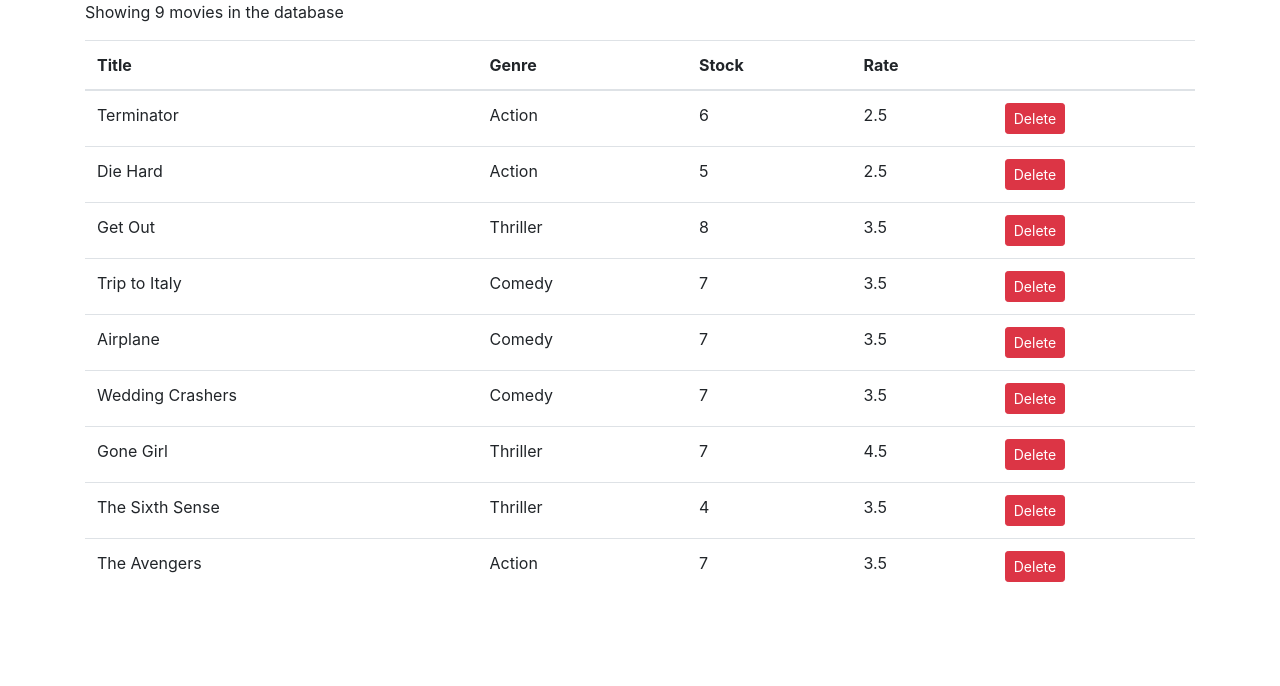
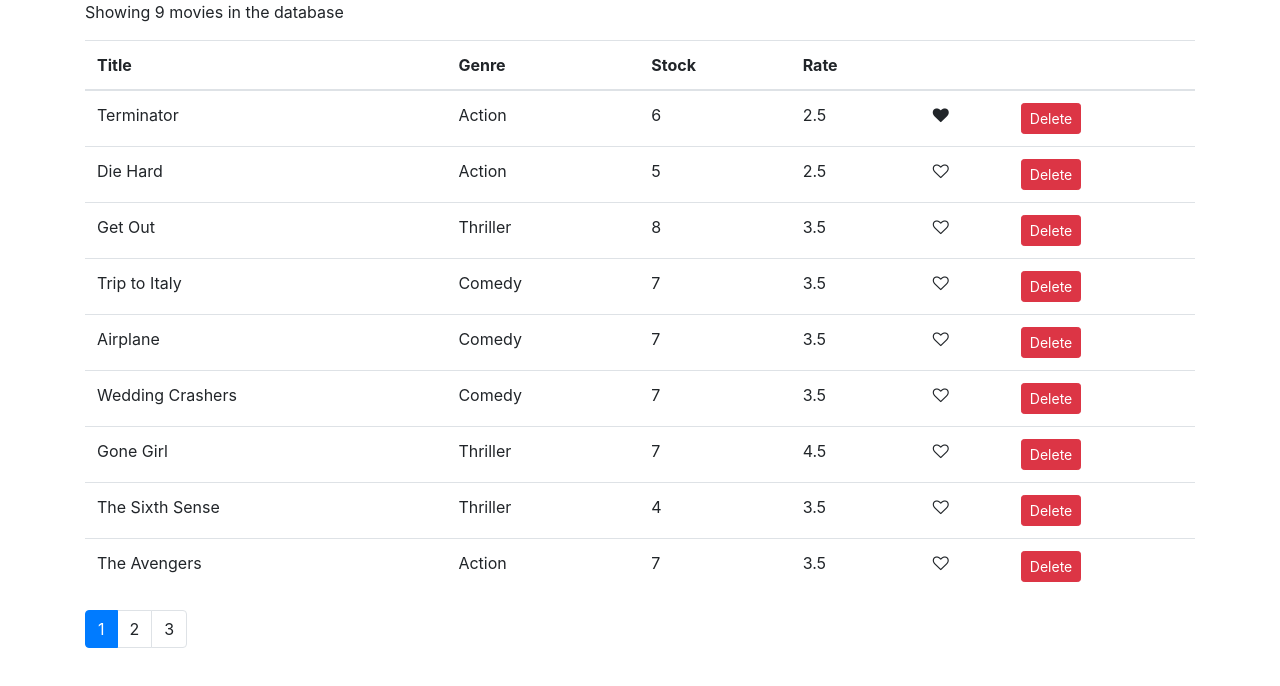
Before and after one commit to faraz2891/react_vidly, a React (Create React App) app: page / in a window 1280 px wide. Shown: the top 686 px of the page. Built offline with nearby package versions, Linux system fonts and the light colour scheme.

Commit message:
update pagination handling, interfaces and liked component working

```diff
--- a/package.json
+++ b/package.json
@@ -5,6 +5,7 @@
   "dependencies": {
     "bootstrap": "^4.1.1",
     "font-awesome": "^4.7.0",
+    "lodash": "^4.17.10",
     "react": "^16.8.6",
     "react-dom": "^16.8.6",
     "react-scripts": "0.9.5"
--- /dev/null
+++ b/src/components/common/like.jsx
@@ -0,0 +1,16 @@
+import React from "react";
+
+const Like = props => {
+  let classes = "fa fa-heart";
+  if (!props.liked) classes += "-o";
+  return (
+    <i
+      onClick={props.onClick}
+      style={{ cursor: "pointer" }}
+      className={classes}
+      aria-hidden="true"
+    />
+  );
+};
+
+export default Like;
--- /dev/null
+++ b/src/components/common/pagination.jsx
@@ -0,0 +1,29 @@
+import React from "react";
+import _ from "lodash"; // lodash is optimise version of javascript popular library 'underscore'....
+
+const Pagination = props => {
+  const { itemsCount, pageSize, currentPage, onPageChange } = props;
+  console.log(currentPage);
+
+  const pageCount = Math.ceil(itemsCount / pageSize);
+  if (pageCount === 1) return null;
+  const pages = _.range(1, pageCount + 1);
+  return (
+    <nav>
+      <ul className="pagination">
+        {pages.map(page => (
+          <li
+            key={page}
+            className={page === currentPage ? "page-item active" : "page-item"}
+          >
+            <a className="page-link" onClick={() => onPageChange(page)}>
+              {page}
+            </a>
+          </li>
+        ))}
+      </ul>
+    </nav>
+  );
+};
+
+export default Pagination;
--- a/src/components/movies.jsx
+++ b/src/components/movies.jsx
@@ -1,9 +1,27 @@
 import React, { Component } from "react";
 import { getMovies } from "../services/fakeMovieService";
+import Like from "./common/like";
+import Pagination from "./common/pagination";
 
 class Movies extends Component {
   state = {
-    movies: getMovies()
+    movies: getMovies(),
+    currentPage: 1,
+    pageSize: 4
+  };
+
+  handlePageChange = page => {
+    this.setState({
+      currentPage: page
+    });
+  };
+
+  handleLike = movie => {
+    const movies = [...this.state.movies];
+    const index = movies.indexOf(movie);
+    movies[index] = { ...movies[index] };
+    movies[index].liked = !movies[index].liked;
+    this.setState({ movies });
   };
 
   handleDelete(movie) {
@@ -14,6 +32,8 @@
   }
   render() {
     const { length: count } = this.state.movies;
+    const { pageSize, currentPage } = this.state;
+
     if (count === 0) return <p>There are no movies in the database</p>;
     return (
       <React.Fragment>
@@ -26,6 +46,7 @@
               <th>Stock</th>
               <th>Rate</th>
               <th />
+              <th />
             </tr>
           </thead>
           <tbody>
@@ -35,6 +56,12 @@
                 <td>{movie.genre.name}</td>
                 <td>{movie.numberInStock}</td>
                 <td>{movie.dailyRentalRate}</td>
+                <td>
+                  <Like
+                    liked={movie.liked}
+                    onClick={() => this.handleLike(movie)}
+                  />
+                </td>
                 <td>
                   <button
                     onClick={() => this.handleDelete(movie)}
@@ -47,6 +74,12 @@
             ))}
           </tbody>
         </table>
+        <Pagination
+          itemsCount={count}
+          pageSize={pageSize}
+          currentPage={currentPage}
+          onPageChange={this.handlePageChange}
+        />
       </React.Fragment>
     );
   }
--- a/src/services/fakeMovieService.js
+++ b/src/services/fakeMovieService.js
@@ -7,7 +7,8 @@
     genre: { _id: "5b21ca3eeb7f6fbccd471818", name: "Action" },
     numberInStock: 6,
     dailyRentalRate: 2.5,
-    publishDate: "2018-01-03T19:04:28.809Z"
+    publishDate: "2018-01-03T19:04:28.809Z",
+    liked: true
   },
   {
     _id: "5b21ca3eeb7f6fbccd471816",
```
Also changed, not shown: 1 other file (tests, documents, lock files or other folders).
